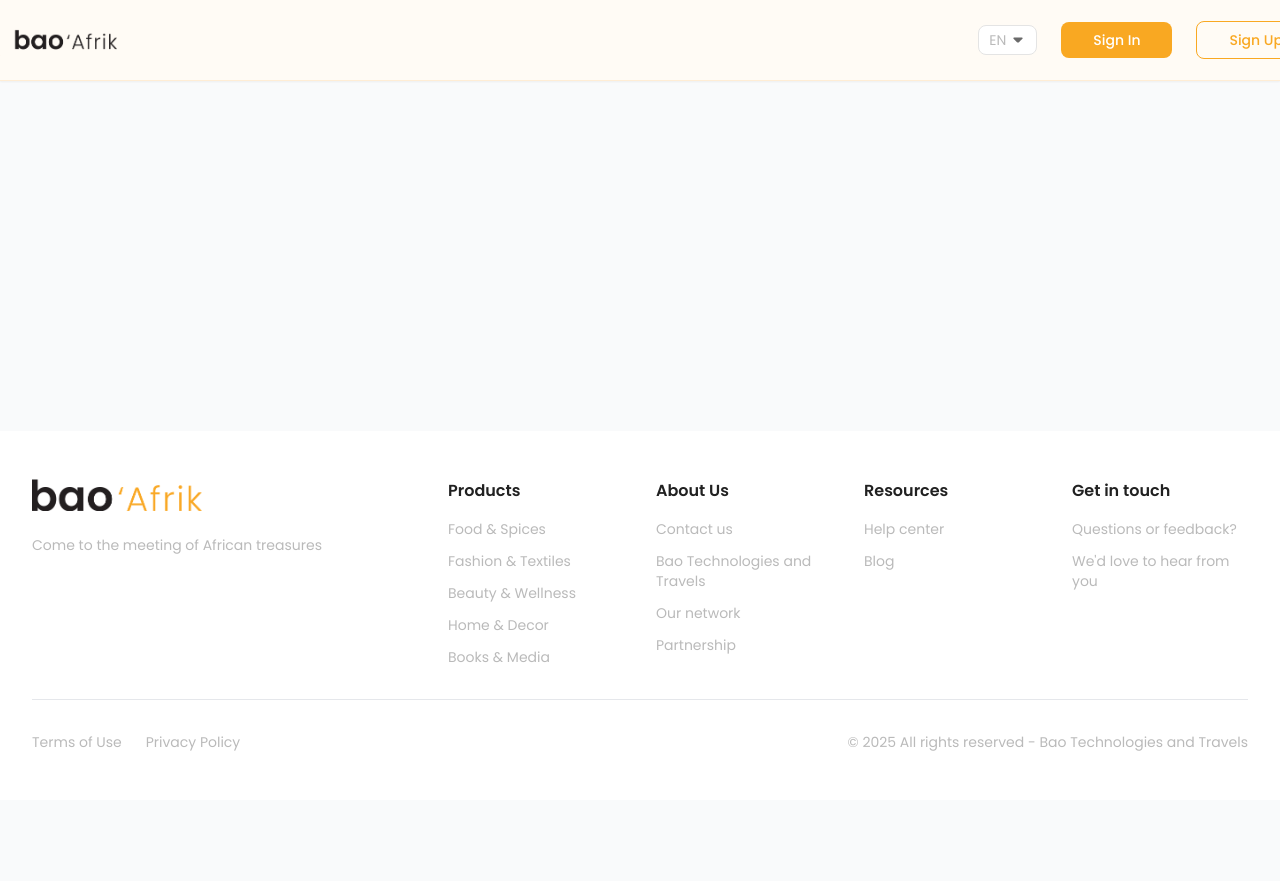
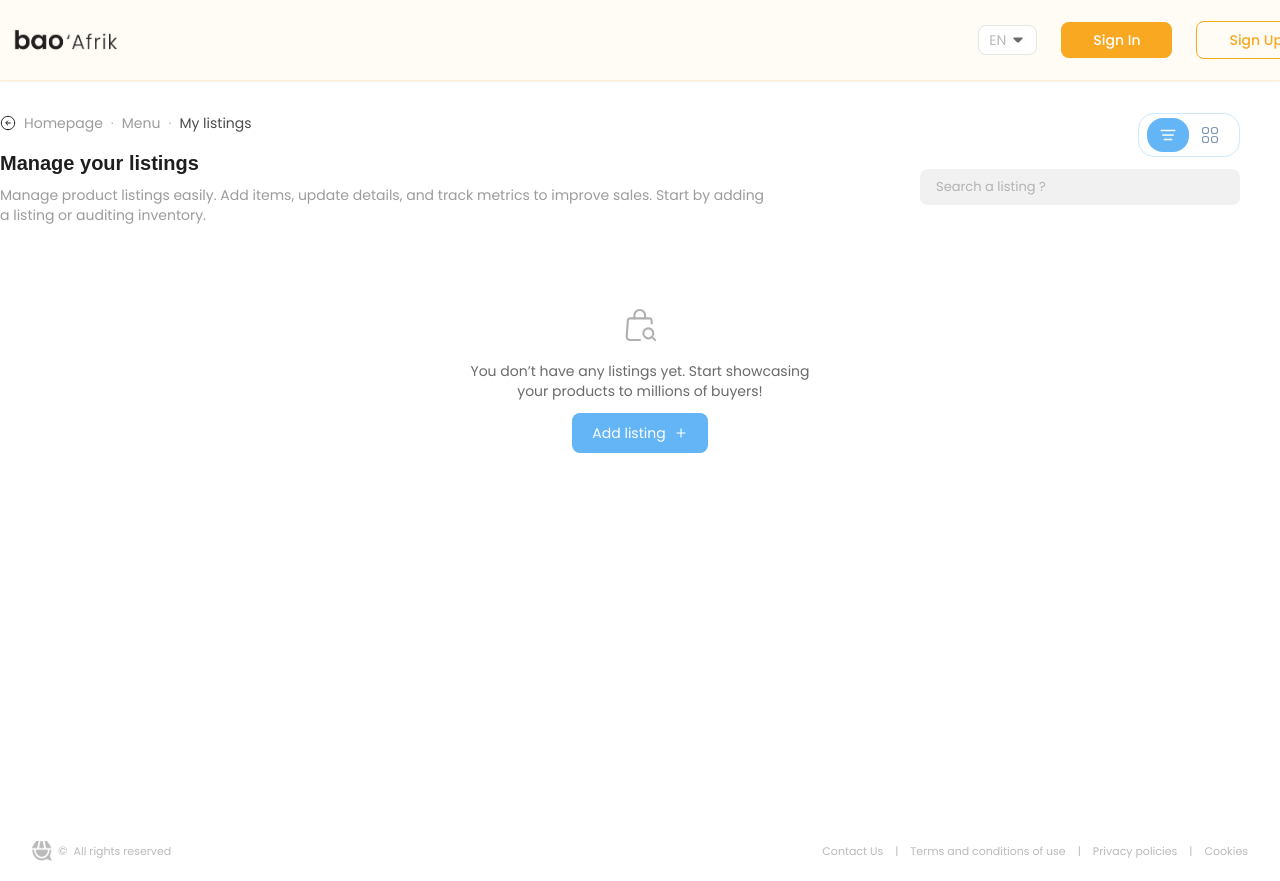
Before and after one commit to Bao-Technologies-and-Travels/BaoAfrik, a React (Create React App) app: page /my-listings in a window 1280 px wide. Shown: the top 881 px of the page. Before the commit the page ends 800 px from the top, so only its background shows below. Built offline with nearby package versions, Linux system fonts and the light colour scheme; the HTML template or start-up script is replaced by a standard one.

Commit message:
Add MyListings route and update custom layout in App component

```diff
--- a/src/App.tsx
+++ b/src/App.tsx
@@ -32,6 +32,7 @@ import Notifications from './pages/Notifications';
 import NotificationDetail from './pages/NotificationDetail';
 import ArchivedChats from './pages/ArchivedChats';
 import ProfileSettings from './pages/ProfileSettings';
+import MyListings from './pages/MyListings';
 import './App.css';
 
 function AppContent() {
@@ -39,7 +40,7 @@ function AppContent() {
   const isSellerProfilePage = location.pathname.startsWith('/seller/');
   const isUserAccountPage = location.pathname === '/account';
   const authPages = ['/login', '/register', '/verify-email', '/email-verification-success', '/social-login-validation', '/social-login-error', '/profile-setup', '/user-preferences', '/forgot-password', '/reset-password-sent', '/reset-password', '/password-reset-success', '/two-factor-email', '/two-factor-phone', '/two-factor-code', '/two-factor-success'];
-  const customLayoutPages = ['/messages', '/create-listing', '/notifications', '/notification-detail', '/archived-chats', '/settings'];
+const customLayoutPages = ['/messages', '/create-listing', '/notifications', '/notification-detail', '/archived-chats', '/settings', '/my-listings'];
   const isAuthPage = authPages.includes(location.pathname);
   const isCustomLayoutPage = customLayoutPages.includes(location.pathname);
 
@@ -80,6 +81,7 @@ function AppContent() {
           <Route path="/notification-detail" element={<NotificationDetail />} />
           <Route path="/archived-chats" element={<ArchivedChats />} />
           <Route path="/settings" element={<ProfileSettings />} />
+          <Route path="/my-listings" element={<MyListings />} />
         </Routes>
       </div>
     );
--- /dev/null
+++ b/src/pages/MyListings.tsx
@@ -0,0 +1,214 @@
+import React, { useMemo, useState } from 'react';
+import { Link, useNavigate } from 'react-router-dom';
+import Header from '../components/layout/Header';
+import bagIcon from '../assets/images/pre/bag.svg';
+import listIcon from '../assets/images/pre/list.svg';
+import gridIcon from '../assets/images/pre/grid.svg';
+import lilLogo from '../assets/images/pre/lil.png';
+import arrowLeftIcon from '../assets/images/pre/arrow-left.svg';
+
+type ViewMode = 'list' | 'grid';
+interface Listing {
+  id: string;
+  title: string;
+}
+
+const MyListings: React.FC = () => {
+  const navigate = useNavigate();
+  const [viewMode, setViewMode] = useState<ViewMode>('list');
+  const [searchQuery, setSearchQuery] = useState('');
+
+  // Placeholder data until listings are connected to backend
+  const listings = useMemo<Listing[]>(() => [], []);
+  const filteredListings = useMemo(() => {
+    if (!searchQuery.trim()) return listings;
+    const query = searchQuery.toLowerCase();
+    return listings.filter((listing: { title: string }) =>
+      listing.title.toLowerCase().includes(query)
+    );
+  }, [listings, searchQuery]);
+
+  const hasResults = filteredListings.length > 0;
+  const isSearchActive = searchQuery.trim().length > 0;
+  const shouldShowEmptyState = !hasResults;
+  const isSearchNoResultsState = shouldShowEmptyState && isSearchActive;
+
+  const handlePrimaryCta = () => {
+    if (isSearchNoResultsState) {
+      setSearchQuery('');
+      return;
+    }
+    navigate('/create-listing');
+  };
+
+  const primaryButtonLabel = isSearchNoResultsState ? 'Clear search' : 'Add listing';
+
+  const renderEmptyState = () => (
+    <div className="text-center py-8">
+      <img
+        src={bagIcon}
+        alt="Empty listings"
+        className="mx-auto mb-4"
+        style={{ width: '40px', height: '40px' }}
+      />
+      <div style={{ maxWidth: '360px' }} className="mx-auto space-y-3">
+        <p
+          className="text-xs sm:text-sm leading-relaxed"
+          style={{ color: '#6A6A6A', fontFamily: 'Poppins, sans-serif' }}
+        >
+          {isSearchNoResultsState
+            ? "We couldn't find any listings that match your search. Try adjusting your keywords or filters."
+            : "You don’t have any listings yet. Start showcasing your products to millions of buyers!"}
+        </p>
+        <button
+          onClick={handlePrimaryCta}
+          className="inline-flex items-center justify-center gap-2 px-5 py-2.5 rounded-lg font-normal transition-colors text-sm"
+          style={{
+            backgroundColor: '#64B5F6',
+            color: '#FFFFFF',
+            fontFamily: 'Poppins, sans-serif'
+          }}
+        >
+          {primaryButtonLabel}
+          <svg
+            className="w-3.5 h-3.5"
+            viewBox="0 0 24 24"
+            fill="none"
+            stroke="#FFFFFF"
+            strokeWidth="2"
+            strokeLinecap="round"
+            strokeLinejoin="round"
+          >
+            <path d="M12 5v14M5 12h14" />
+          </svg>
+        </button>
+      </div>
+    </div>
+  );
+
+  const breadcrumbStyle = { color: '#9C9C9C', fontFamily: 'Poppins, sans-serif' };
+
+  return (
+    <>
+      <Header />
+      <div className="bg-white min-h-screen flex flex-col" style={{ fontFamily: 'Poppins, sans-serif' }}>
+        <div className="flex-1">
+          <div className="max-w-6xl mx-auto w-full pl-0 pr-0 py-8 flex flex-col lg:flex-row lg:justify-between gap-8">
+            <div className="flex-1 lg:pl-0 lg:-ml-16">
+              <nav className="flex items-center space-x-2 text-xs sm:text-sm mb-4" style={breadcrumbStyle}>
+                <img
+                  src={arrowLeftIcon}
+                  alt="Back"
+                  className="w-4 h-4 cursor-pointer"
+                  onClick={() => navigate('/')}
+                />
+                <span
+                  className="hover:text-[#64B5F6] cursor-pointer"
+                  onClick={() => navigate('/')}
+                >
+                  Homepage
+                </span>
+                <span style={{ color: '#BABABA' }}>·</span>
+                <span>Menu</span>
+                <span style={{ color: '#BABABA' }}>·</span>
+                <span style={{ color: '#4D4D4D' }}>My listings</span>
+              </nav>
+
+              <div>
+                <h1
+                  className="text-lg sm:text-xl font-semibold"
+                  style={{ color: '#1E1E1E', fontFamily: 'Bricolage Grotesque, sans-serif' }}
+                >
+                  Manage your listings
+                </h1>
+                <p
+                  className="text-xs sm:text-sm mt-2 max-w-3xl"
+                  style={{ color: '#9C9C9C', fontFamily: 'Poppins, sans-serif' }}
+                >
+                  Manage product listings easily. Add items, update details, and track metrics to improve sales.
+                  Start by adding a listing or auditing inventory.
+                </p>
+              </div>
+            </div>
+
+            <div className="w-full lg:w-80 flex flex-col items-end gap-3 lg:pr-0 lg:-mr-6">
+              <div
+                className="inline-flex items-center px-2 py-1 border"
+                style={{ borderColor: '#CFE8FC', backgroundColor: '#FFFFFF', borderRadius: '16px' }}
+              >
+                {(['list', 'grid'] as ViewMode[]).map((mode) => (
+                  <button
+                    key={mode}
+                    type="button"
+                    onClick={() => setViewMode(mode)}
+                    className="flex items-center justify-center px-3 py-2 rounded-2xl transition-colors"
+                    style={{
+                      backgroundColor: viewMode === mode ? '#64B5F6' : 'transparent'
+                    }}
+                  >
+                    <img
+                      src={mode === 'list' ? listIcon : gridIcon}
+                      alt={`${mode} view`}
+                      style={{
+                        filter:
+                          viewMode === mode
+                            ? 'brightness(0) saturate(100%) invert(100%)'
+                            : 'brightness(0) saturate(100%) invert(58%) sepia(19%) saturate(475%) hue-rotate(171deg) brightness(96%) contrast(95%)'
+                      }}
+                    />
+                  </button>
+                ))}
+              </div>
+
+              <div className="w-full">
+                <input
+                  type="text"
+                  value={searchQuery}
+                  onChange={(event) => setSearchQuery(event.target.value)}
+                  placeholder="Search a listing ?"
+                  style={{
+                    backgroundColor: '#F1F1F1',
+                    color: '#1E1E1E',
+                    borderRadius: '8px',
+                    border: 'none',
+                    fontFamily: 'Poppins, sans-serif',
+                    fontSize: '13px'
+                  }}
+                  className="w-full px-4 py-2 focus:outline-none focus:ring-2 focus:ring-[#CFE8FC] placeholder-[#B2B2B2]"
+                />
+              </div>
+            </div>
+          </div>
+
+          <div className="max-w-6xl mx-auto px-4 sm:px-6 lg:px-8 mt-4 mb-6">
+            {shouldShowEmptyState ? renderEmptyState() : null}
+          </div>
+        </div>
+
+        {/* Footer */}
+        <footer className="bg-white">
+          <div className="px-4 sm:px-6 lg:px-8 py-5">
+            <div className="flex flex-col sm:flex-row items-center justify-between text-xs space-y-3 sm:space-y-0" style={{ color: '#BABABA' }}>
+              <div className="flex items-center space-x-1.5">
+                <img src={lilLogo} alt="Bao Afrik" className="w-5 h-5" />
+                <span>©</span>
+                <span className="text-[11px]">All rights reserved</span>
+              </div>
+              <div className="flex items-center space-x-3 text-[11px]">
+                <Link to="/contact" className="hover:text-gray-900" style={{ color: '#BABABA' }}>Contact Us</Link>
+                <span style={{ color: '#BABABA' }}>|</span>
+                <Link to="/terms" className="hover:text-gray-900" style={{ color: '#BABABA' }}>Terms and conditions of use</Link>
+                <span style={{ color: '#BABABA' }}>|</span>
+                <Link to="/privacy" className="hover:text-gray-900" style={{ color: '#BABABA' }}>Privacy policies</Link>
+                <span style={{ color: '#BABABA' }}>|</span>
+                <Link to="/cookies" className="hover:text-gray-900" style={{ color: '#BABABA' }}>Cookies</Link>
+              </div>
+            </div>
+          </div>
+        </footer>
+      </div>
+    </>
+  );
+};
+
+export default MyListings;
--- a/src/pages/auth/PasswordResetSuccess.tsx
+++ b/src/pages/auth/PasswordResetSuccess.tsx
@@ -172,13 +172,13 @@ const PasswordResetSuccess: React.FC = () => {
                   Back to setting page ({countdown}s)
                 </button>
               ) : (
-                <Link
+              <Link
                   to="/"
                   className="inline-flex items-center justify-center w-full max-w-xs mx-auto px-6 py-2.5 text-sm font-normal rounded-[10px] transition-colors duration-200"
                   style={{ backgroundColor: '#F9A825', color: '#FFFFFF' }}
-                >
+              >
                   Back to home page
-                </Link>
+              </Link>
               )}
             </div>
           </div>
```
Also changed, not shown: src/components/layout/Header.tsx (+4 -4 lines), src/assets/images/pre/grid.svg (added), src/assets/images/pre/list.svg (added), src/pages/auth/ForgotPassword.tsx (indentation only), src/pages/auth/ResetPassword.tsx (indentation only), src/pages/auth/ResetPasswordSent.tsx (indentation only).
